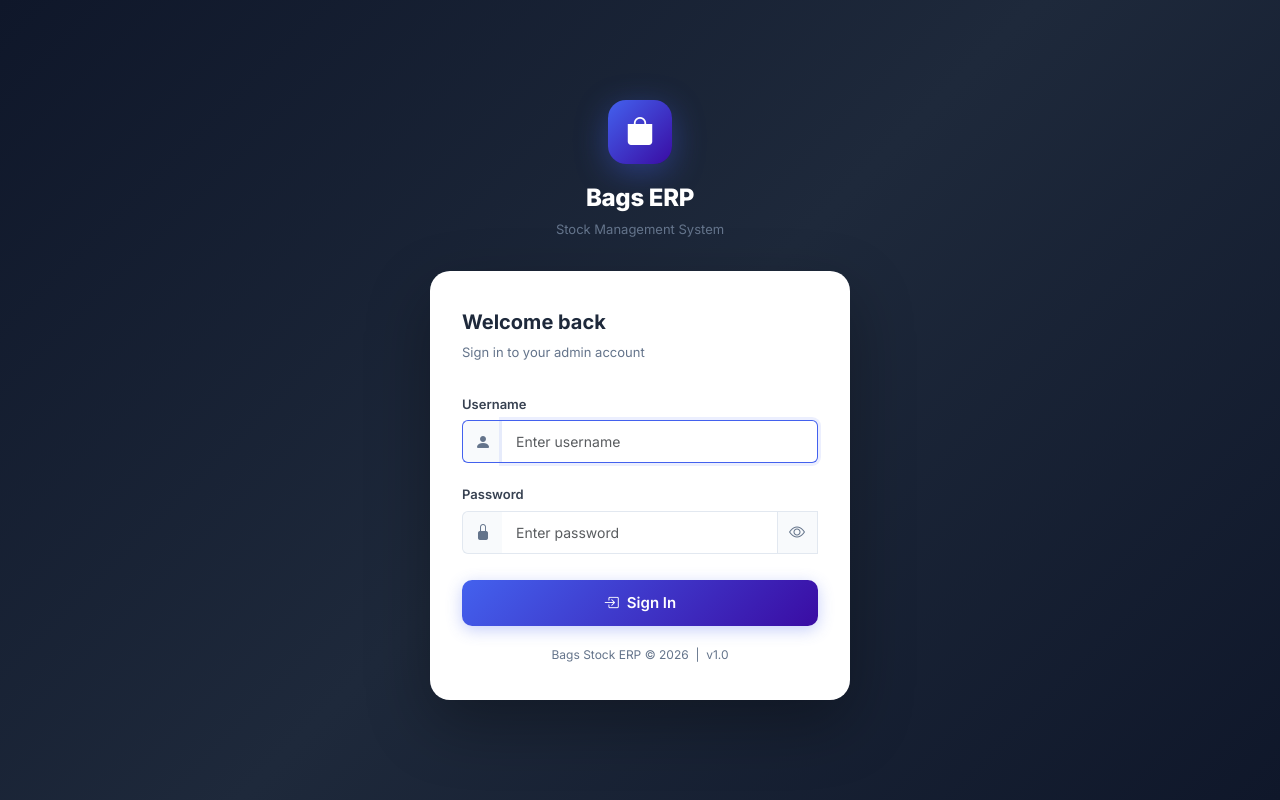
After one commit to engrzani/bags_stock_erp, a Flask app: page /login in a window 1280 px wide. The commit adds this page. Run offline with Flask 3, Linux system fonts and the light colour scheme; some libraries are stand-ins or nearby versions.

Commit message:
feat: add login/logout auth, professional UI, logout dropdown

```diff
--- a/app.py
+++ b/app.py
@@ -1,6 +1,7 @@
 import os
 import urllib.parse
-from flask import Flask, render_template, request, redirect, url_for, flash, jsonify
+from functools import wraps
+from flask import Flask, render_template, request, redirect, url_for, flash, jsonify, session
 from models import db, Lot, StockEntry, WeightAdjustment
 from datetime import datetime, date
 from sqlalchemy import func
@@ -42,8 +43,42 @@ with app.app_context():
         print(f'DB init error: {e}')
 
 
+# ─────────────────────────── AUTH ───────────────────────────
+ADMIN_USERNAME = os.environ.get('ADMIN_USERNAME', 'admin')
+ADMIN_PASSWORD = os.environ.get('ADMIN_PASSWORD', 'admin123')
+
+def login_required(f):
+    @wraps(f)
+    def decorated(*args, **kwargs):
+        if not session.get('logged_in'):
+            return redirect(url_for('login'))
+        return f(*args, **kwargs)
+    return decorated
+
+@app.route('/login', methods=['GET', 'POST'])
+def login():
+    if session.get('logged_in'):
+        return redirect(url_for('dashboard'))
+    if request.method == 'POST':
+        username = request.form.get('username', '').strip()
+        password = request.form.get('password', '')
+        if username == ADMIN_USERNAME and password == ADMIN_PASSWORD:
+            session['logged_in'] = True
+            session['username'] = username
+            return redirect(url_for('dashboard'))
+        flash('Invalid username or password.', 'danger')
+    return render_template('login.html')
+
+@app.route('/logout')
+def logout():
+    session.clear()
+    flash('You have been logged out.', 'success')
+    return redirect(url_for('login'))
+
+
 # ─────────────────────────── DASHBOARD ───────────────────────────
 @app.route('/')
+@login_required
 def dashboard():
     total_bags = db.session.query(func.sum(StockEntry.quantity)).scalar() or 0
     total_weight = db.session.query(
@@ -77,12 +112,14 @@ def dashboard():
 
 # ─────────────────────────── LOTS ───────────────────────────
 @app.route('/lots')
+@login_required
 def lots():
     all_lots = Lot.query.order_by(Lot.created_at.desc()).all()
     return render_template('lots.html', lots=all_lots)
 
 
 @app.route('/lots/add', methods=['GET', 'POST'])
+@login_required
 def add_lot():
     if request.method == 'POST':
         lot_number = request.form['lot_number'].strip()
@@ -109,12 +146,14 @@ def add_lot():
 
 
 @app.route('/lots/<int:lot_id>')
+@login_required
 def lot_detail(lot_id):
     lot = Lot.query.get_or_404(lot_id)
     return render_template('lot_detail.html', lot=lot, bag_weights=BAG_WEIGHTS)
 
 
 @app.route('/lots/<int:lot_id>/delete', methods=['POST'])
+@login_required
 def delete_lot(lot_id):
     lot = Lot.query.get_or_404(lot_id)
     db.session.delete(lot)
@@ -125,12 +164,14 @@ def delete_lot(lot_id):
 
 # ─────────────────────────── STOCK ENTRIES ───────────────────────────
 @app.route('/stock')
+@login_required
 def stock_list():
     entries = StockEntry.query.order_by(StockEntry.created_at.desc()).all()
     return render_template('stock_list.html', entries=entries)
 
 
 @app.route('/stock/add', methods=['GET', 'POST'])
+@login_required
 def add_stock():
     lots = Lot.query.order_by(Lot.lot_number).all()
     if request.method == 'POST':
@@ -162,6 +203,7 @@ def add_stock():
 
 
 @app.route('/stock/<int:entry_id>/delete', methods=['POST'])
+@login_required
 def delete_stock(entry_id):
     entry = StockEntry.query.get_or_404(entry_id)
     db.session.delete(entry)
@@ -172,12 +214,14 @@ def delete_stock(entry_id):
 
 # ─────────────────────────── WEIGHT ADJUSTMENTS ───────────────────────────
 @app.route('/adjustments')
+@login_required
 def adjustments():
     all_adj = WeightAdjustment.query.order_by(WeightAdjustment.created_at.desc()).all()
     return render_template('adjustments.html', adjustments=all_adj)
 
 
 @app.route('/adjustments/add', methods=['GET', 'POST'])
+@login_required
 def add_adjustment():
     entries = StockEntry.query.order_by(StockEntry.created_at.desc()).all()
     if request.method == 'POST':
@@ -232,6 +276,7 @@ def add_adjustment():
 
 # ─────────────────────────── REPORTS ───────────────────────────
 @app.route('/reports')
+@login_required
 def reports():
     # By weight category
     by_weight = db.session.query(
@@ -265,6 +310,7 @@ def reports():
 
 # ─────────────────────────── API (for JS fetch) ───────────────────────────
 @app.route('/api/entry/<int:entry_id>')
+@login_required
 def api_entry(entry_id):
     e = StockEntry.query.get_or_404(entry_id)
     return jsonify({
--- /dev/null
+++ b/templates/login.html
@@ -0,0 +1,210 @@
+<!DOCTYPE html>
+<html lang="en">
+<head>
+  <meta charset="UTF-8"/>
+  <meta name="viewport" content="width=device-width, initial-scale=1.0"/>
+  <title>Login — Bags Stock ERP</title>
+  <link href="https://cdn.jsdelivr.net/npm/bootstrap@5.3.2/dist/css/bootstrap.min.css" rel="stylesheet">
+  <link href="https://cdn.jsdelivr.net/npm/bootstrap-icons@1.11.3/font/bootstrap-icons.min.css" rel="stylesheet">
+  <link href="https://fonts.googleapis.com/css2?family=Inter:wght@300;400;500;600;700;800&display=swap" rel="stylesheet">
+  <style>
+    * { box-sizing: border-box; margin: 0; padding: 0; }
+    body {
+      font-family: 'Inter', sans-serif;
+      min-height: 100vh;
+      background: linear-gradient(135deg, #0f172a 0%, #1e293b 50%, #0f172a 100%);
+      display: flex;
+      align-items: center;
+      justify-content: center;
+      padding: 20px;
+    }
+    .login-wrapper {
+      width: 100%;
+      max-width: 420px;
+    }
+    .login-brand {
+      text-align: center;
+      margin-bottom: 32px;
+    }
+    .brand-logo {
+      width: 64px; height: 64px;
+      background: linear-gradient(135deg, #4361ee, #3a0ca3);
+      border-radius: 18px;
+      display: inline-flex;
+      align-items: center;
+      justify-content: center;
+      font-size: 28px;
+      color: #fff;
+      margin-bottom: 16px;
+      box-shadow: 0 8px 32px rgba(67,97,238,0.4);
+    }
+    .brand-title {
+      font-size: 24px;
+      font-weight: 800;
+      color: #fff;
+      letter-spacing: -0.3px;
+    }
+    .brand-sub {
+      font-size: 13px;
+      color: #64748b;
+      margin-top: 4px;
+    }
+    .login-card {
+      background: #fff;
+      border-radius: 20px;
+      padding: 36px 32px;
+      box-shadow: 0 24px 64px rgba(0,0,0,0.3);
+    }
+    .login-title {
+      font-size: 20px;
+      font-weight: 700;
+      color: #1e293b;
+      margin-bottom: 6px;
+    }
+    .login-sub {
+      font-size: 13px;
+      color: #64748b;
+      margin-bottom: 28px;
+    }
+    .form-label {
+      font-weight: 600;
+      font-size: 13px;
+      color: #374151;
+      margin-bottom: 6px;
+    }
+    .input-group-text {
+      background: #f8fafc;
+      border: 1.5px solid #e2e8f0;
+      border-right: none;
+      color: #64748b;
+    }
+    .form-control {
+      border: 1.5px solid #e2e8f0;
+      border-left: none;
+      font-size: 14px;
+      padding: 10px 14px;
+      color: #1e293b;
+      transition: all 0.2s;
+    }
+    .form-control:focus {
+      border-color: #4361ee;
+      box-shadow: 0 0 0 3px rgba(67,97,238,0.1);
+      outline: none;
+    }
+    .form-control:focus + * { border-color: #4361ee; }
+    .input-group:focus-within .input-group-text {
+      border-color: #4361ee;
+    }
+    .btn-login {
+      background: linear-gradient(135deg, #4361ee, #3a0ca3);
+      border: none;
+      border-radius: 10px;
+      padding: 12px;
+      font-size: 15px;
+      font-weight: 600;
+      color: #fff;
+      width: 100%;
+      margin-top: 8px;
+      cursor: pointer;
+      transition: all 0.2s;
+      box-shadow: 0 4px 16px rgba(67,97,238,0.3);
+    }
+    .btn-login:hover {
+      transform: translateY(-1px);
+      box-shadow: 0 8px 24px rgba(67,97,238,0.4);
+    }
+    .btn-login:active { transform: translateY(0); }
+    .alert-danger {
+      border-radius: 10px;
+      border: none;
+      background: #fef2f2;
+      color: #dc2626;
+      font-size: 13.5px;
+      padding: 12px 16px;
+      margin-bottom: 20px;
+    }
+    .login-footer {
+      text-align: center;
+      margin-top: 20px;
+      font-size: 12px;
+      color: #64748b;
+    }
+    .show-pass-btn {
+      background: #f8fafc;
+      border: 1.5px solid #e2e8f0;
+      border-left: none;
+      color: #64748b;
+      cursor: pointer;
+      padding: 0 12px;
+      transition: color 0.2s;
+    }
+    .show-pass-btn:hover { color: #4361ee; }
+    .mb-field { margin-bottom: 18px; }
+  </style>
+</head>
+<body>
+<div class="login-wrapper">
+  <div class="login-brand">
+    <div class="brand-logo"><i class="bi bi-bag-fill"></i></div>
+    <div class="brand-title">Bags ERP</div>
+    <div class="brand-sub">Stock Management System</div>
+  </div>
+
+  <div class="login-card">
+    <div class="login-title">Welcome back</div>
+    <div class="login-sub">Sign in to your admin account</div>
+
+    {% with messages = get_flashed_messages(with_categories=true) %}
+      {% if messages %}
+        {% for category, message in messages %}
+          <div class="alert alert-{{ category }}">
+            <i class="bi bi-exclamation-triangle-fill me-2"></i>{{ message }}
+          </div>
+        {% endfor %}
+      {% endif %}
+    {% endwith %}
+
+    <form method="POST" action="{{ url_for('login') }}">
+      <div class="mb-field">
+        <label class="form-label">Username</label>
+        <div class="input-group">
+          <span class="input-group-text"><i class="bi bi-person-fill"></i></span>
+          <input type="text" name="username" class="form-control" placeholder="Enter username" required autofocus autocomplete="username">
+        </div>
+      </div>
+      <div class="mb-field">
+        <label class="form-label">Password</label>
+        <div class="input-group">
+          <span class="input-group-text"><i class="bi bi-lock-fill"></i></span>
+          <input type="password" name="password" id="passwordInput" class="form-control" placeholder="Enter password" required autocomplete="current-password">
+          <button type="button" class="show-pass-btn" onclick="togglePass()">
+            <i class="bi bi-eye" id="eyeIcon"></i>
+          </button>
+        </div>
+      </div>
+      <button type="submit" class="btn-login">
+        <i class="bi bi-box-arrow-in-right me-2"></i>Sign In
+      </button>
+    </form>
+
+    <div class="login-footer">
+      Bags Stock ERP &copy; 2026 &nbsp;|&nbsp; v1.0
+    </div>
+  </div>
+</div>
+
+<script>
+function togglePass() {
+  const inp = document.getElementById('passwordInput');
+  const icon = document.getElementById('eyeIcon');
+  if (inp.type === 'password') {
+    inp.type = 'text';
+    icon.className = 'bi bi-eye-slash';
+  } else {
+    inp.type = 'password';
+    icon.className = 'bi bi-eye';
+  }
+}
+</script>
+</body>
+</html>
```
Also changed, not shown: static/css/style.css (+59 -0 lines), templates/base.html (+25 -5 lines).
